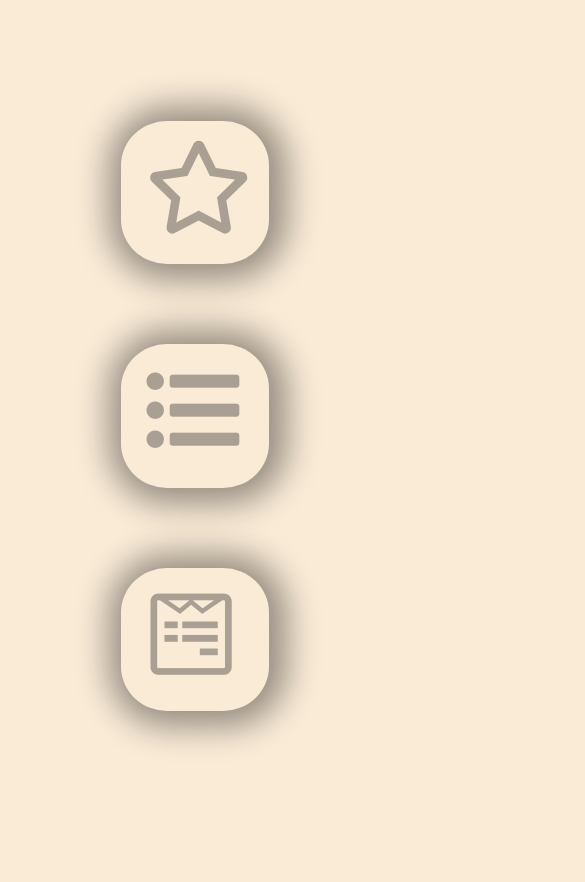
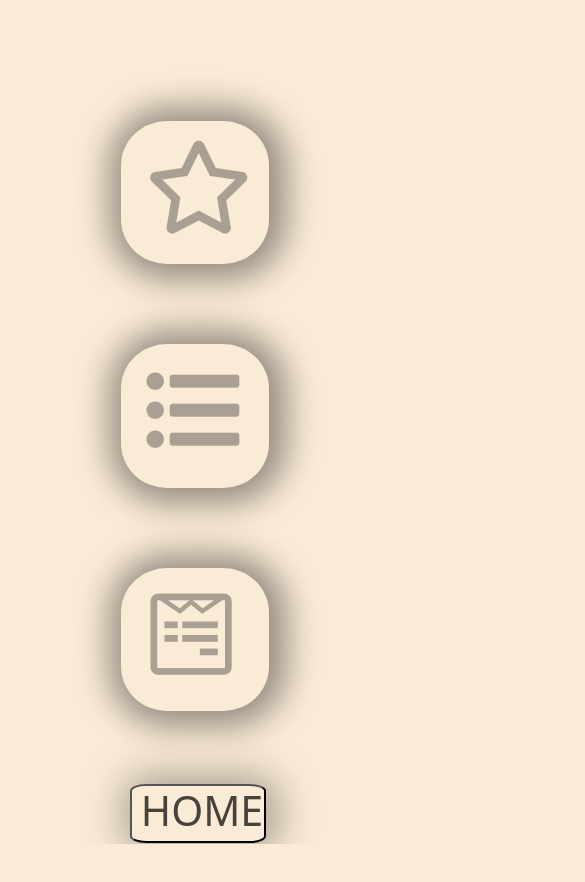
Before and after one commit to DCardigo/Mis-componentes, a React app: page / in a window 390 px wide. Shown: the top 882 px of the page, 585 px wide, since content can reach past the window. After the commit the page ends 844 px from the top, so only its background shows below. Built offline with nearby package versions, Linux system fonts and the light colour scheme.

Commit message:
boton responsive

```diff
--- a/src/styles/index.css
+++ b/src/styles/index.css
@@ -37,20 +37,33 @@ i {
 
 }
 
-.home{
+.home {
     position: relative;
     top: 18.3rem;
     left: 40.6rem;
     background-color: antiquewhite;
     width: 11vw;
-    height: 6vh;
+    height: 9vh;
     box-shadow: 3px 1px 33px 15px rgba(0, 0, 0, 0.4);
     border-radius: 12%;
+    margin-bottom: 20px !important;
 }
+
 .home:active {
     box-shadow: 3px 1px 40px 8px rgba(0, 0, 0, 0.35);
 }
-.home p:active{
+
+.home p {
+    position: relative;
+    font-size: 41px;
+    top: -0.4rem;
+    left: -0.4rem;
+    color: rgb(71, 66, 59);
+    width: 11vw;
+    height: 6vh;
+}
+
+.home p:active {
     margin-bottom: 0px !important;
 }
 
@@ -86,9 +99,23 @@ i {
         margin: auto;
         background-color: rgba(247, 140, 0, 0);
     }
+
     .ico {
         top: -5vh;
         width: 38vw;
         margin-top: 5rem;
     }
+
+    .home {
+        box-shadow: 3px 1px 40px 8px rgba(0, 0, 0, 0.35);
+        margin-bottom: 20px !important;
+        top: 2.3rem;
+        left: 8.1rem;
+        background-color: antiquewhite;
+        width: 35vw;
+        height: 7vh;
+    }
+    .home p{
+        left: 0.2rem;
+    }
 }
```
